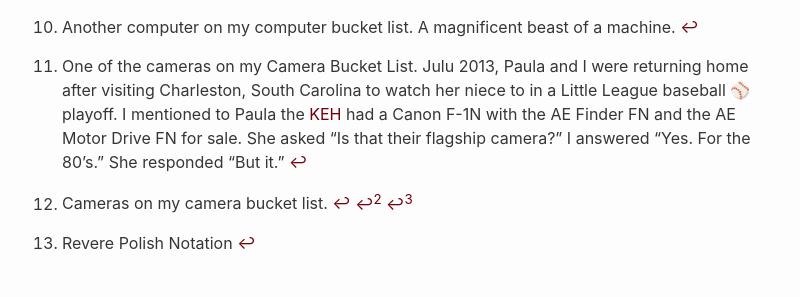
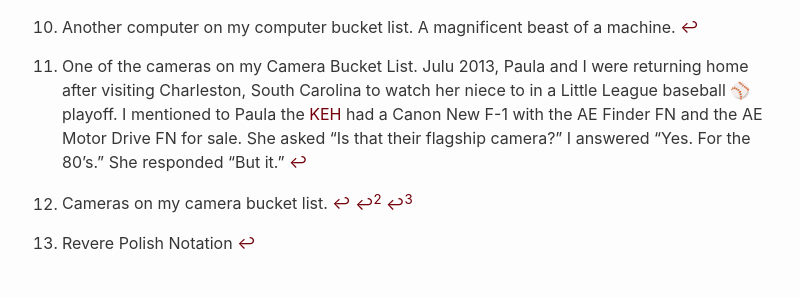
Before and after one commit to RalphHightower/RalphHightower, a Jekyll site: the page built from ChatGPTHaikusBucketLists.md, in a window 1280 px wide and 900 px high, scrolled down 30876 px. Shown: the part 239-536 px from the top of the window, without its empty margins (238-1038 px from the left). Built offline with Jekyll 4.4.1, drawn with Linux system fonts in a browser that asks for light colours; our own code applies the rules of GitHub Pages for plain Markdown files; some of the changed text lies outside the part shown.

Commit message:
[docs](doc): Canon Museum names my F-1 as New F-1

```diff
--- a/ChatGPTHaikusBucketLists.md
+++ b/ChatGPTHaikusBucketLists.md
@@ -364,9 +364,9 @@ I have multiple bucket lists of different categories.
 | *"Cheers."* |
 |Cheers to you too! If you ever need assistance in the future, don't hesitate to reach out. Have a great day!|
 
-#### Canon F-1N, AE Motor Drive FN, and AE Finder FN[^41]
+#### Canon New F-1, AE Motor Drive FN, and AE Finder FN[^41]
 
-[^41]: One of the cameras on my Camera Bucket List. Julu 2013, Paula and I were returning home after visiting Charleston, South Carolina to watch her niece to in a Little League baseball ⚾️ playoff. I mentioned to Paula the [KEH](https://www.keh.com/) had a Canon F-1N with the AE Finder FN and the AE Motor Drive FN for sale. She asked "Is that their flagship camera?" I answered "Yes. For the 80's." She responded "But it."
+[^41]: One of the cameras on my Camera Bucket List. Julu 2013, Paula and I were returning home after visiting Charleston, South Carolina to watch her niece to in a Little League baseball ⚾️ playoff. I mentioned to Paula the [KEH](https://www.keh.com/) had a Canon New F-1 with the AE Finder FN and the AE Motor Drive FN for sale. She asked "Is that their flagship camera?" I answered "Yes. For the 80's." She responded "But it."
 
 | *"RalphHightower"* / [ChatGPT](https://chat.openai.com/) |
 |---|
```
